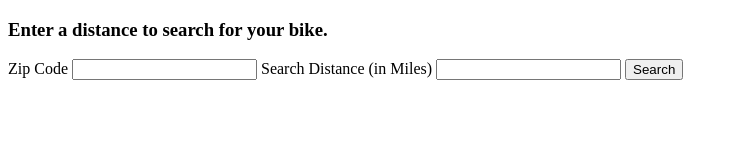
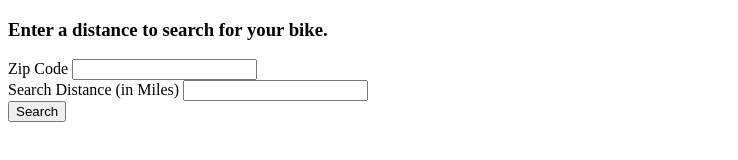
Before and after one commit to Patrick-Dolan/stolen-bikes, a plain HTML site: page src/index.html in a window 1280 px wide. Shown: the whole page, without its empty margins (0-738 px from the left). Drawn offline with Linux system fonts and the light colour scheme.

Commit message:
add bootstrap classes to form

```diff
--- a/src/index.html
+++ b/src/index.html
@@ -7,11 +7,15 @@
     <div class="container">
       <form id="findBike">
         <h3>Enter a distance to search for your bike.</h3>
-        <label for="zipCode">Zip Code</label>
-        <input type="number" id="searchZip">
-        <label for="searchDistance">Search Distance (in Miles)</label>
-        <input type="number" id="searchDistance">
-        <button class="btn-success" type="submit" id="search">Search</button>
+        <div class="mb-3">
+          <label for="zipCode" class="form-label">Zip Code</label>
+          <input type="number" class="form-control" id="searchZip">
+        </div>
+        <div class="mb-3">
+          <label for="searchDistance" class="form-label">Search Distance (in Miles)</label>
+          <input type="number" class="form-control" id="searchDistance">
+        </div>
+        <button class="btn btn-success" type="submit" id="search">Search</button>
       </form>
       <div>
         <div id="resultSummary"></div>
```
